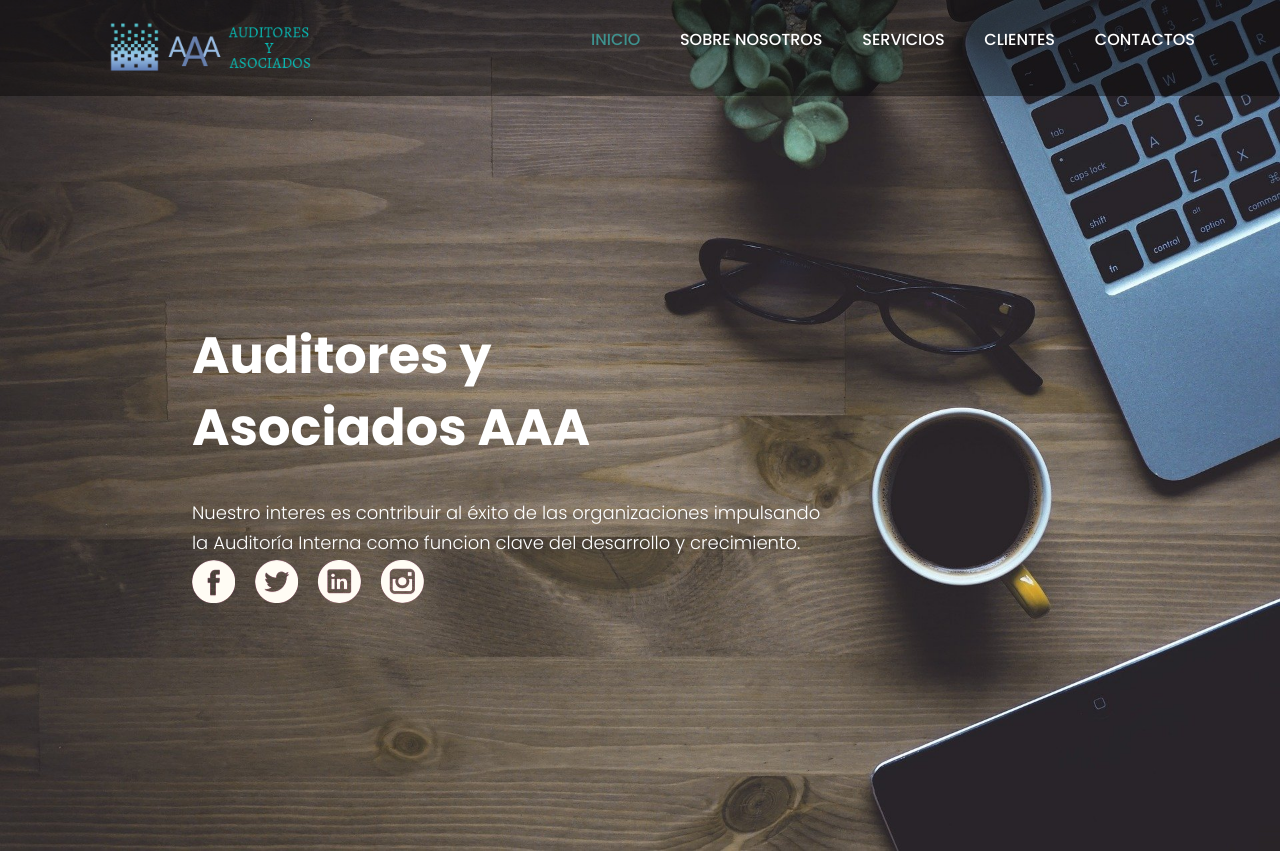
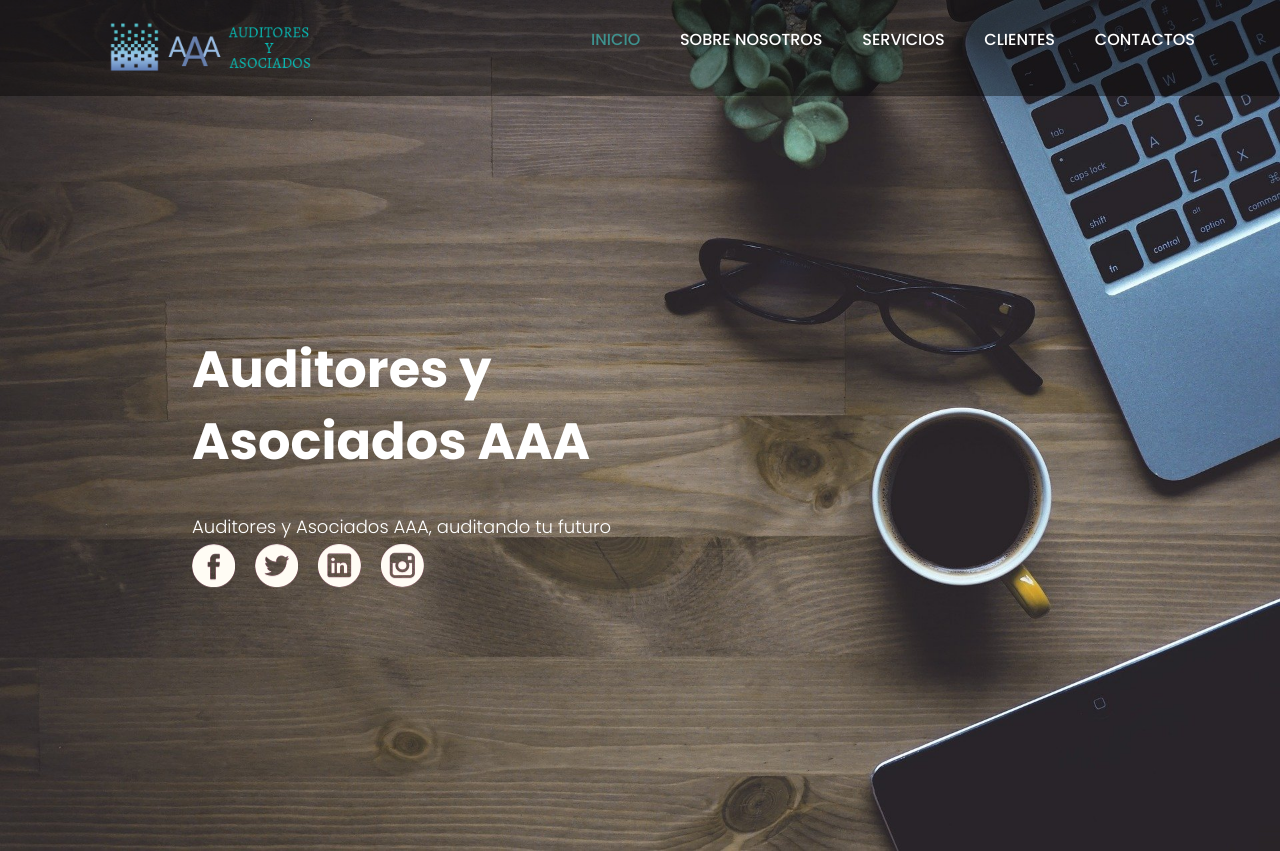
Before and after one commit to abeldjesusp/auditores, a plain HTML site: page index.html in a window 1280 px wide. Shown: the top 851 px of the page. Drawn offline with Linux system fonts and the light colour scheme.

Commit message:
Update index.html

```diff
--- a/index.html
+++ b/index.html
@@ -79,8 +79,7 @@
                         <h1>Auditores y <br>Asociados AAA</h1>
 
                         <p>
-                           Nuestro interes es contribuir al éxito de las organizaciones impulsando
-                           <br>la Auditoría Interna como funcion clave del desarrollo y crecimiento.
+                           Auditores y Asociados AAA, auditando tu futuro
                         </p>
                         <ul class="locat_icon">
                            <li> <a href="#"><img src="icon/facebook.png"></a></li>
```
